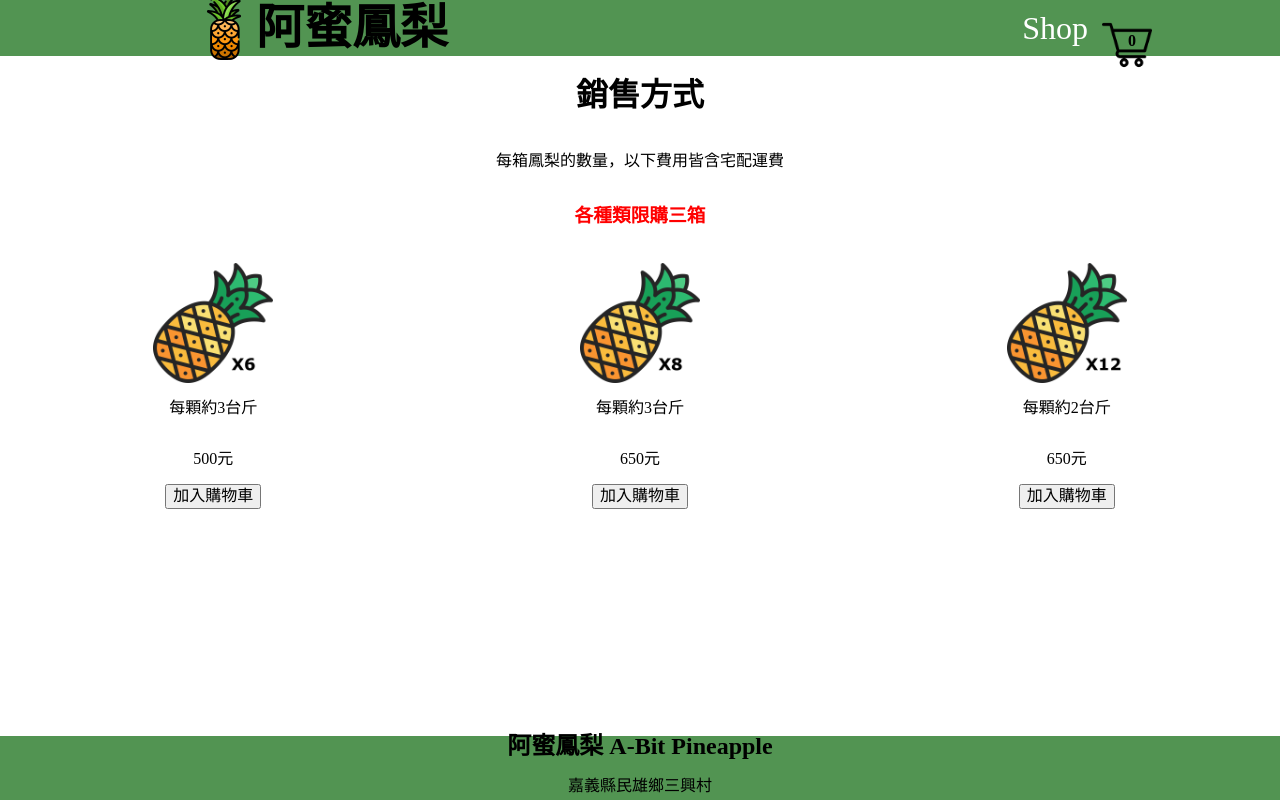
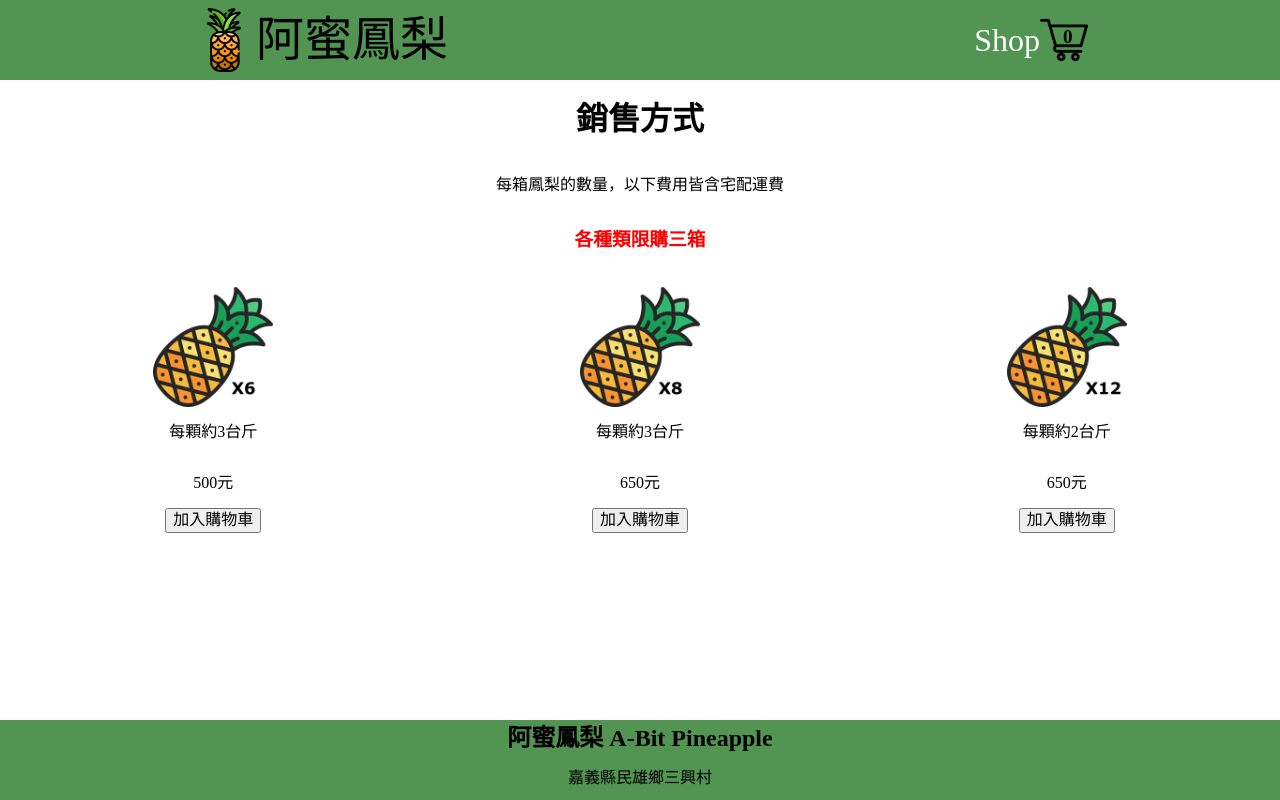
Before and after one commit to YoYuTW/shopping-cart, a React (Create React App) app: page /shopping-cart/shop in a window 1280 px wide. Built offline with nearby package versions, Linux system fonts and the light colour scheme.

Commit message:
change layout for tablet

```diff
--- a/src/App.css
+++ b/src/App.css
@@ -7,16 +7,16 @@ nav,footer {
   background-color: rgb(82,148,82);
 }
 
-@media (min-width: 1000px) {
+@media (min-width: 768px) {
   .spa-content {
-    min-height: 85vh;
+    min-height: 80vh;
   }
 
   nav {
-    height: 7vh;
+    height: 10vh;
   }
 
   footer {
-    height: 8vh;
+    height: 10vh;
   }
 }
--- a/src/App.js
+++ b/src/App.js
@@ -6,7 +6,6 @@ import Shop from "./component/Shop";
 import Footer from "./component/Footer";
 import './App.css';
 import ShoppingList from "./component/ShoppingList";
-import ShoppingCart from "./component/ShoppingCart";
 
 
 export const ShoppingBag = React.createContext();
@@ -44,7 +43,6 @@ function App() {
     <BrowserRouter>
       <ShoppingBag.Provider value={{ cartItems, itemsAmount, addToCart, adjustAmount }}>
         <Nav/>
-        <ShoppingCart />
         <Routes>
           <Route path="/shopping-cart/" element={<Home/>} />
           <Route path="/shopping-cart/shop" element={<Shop click={addToCart} />} />
--- a/src/component/ShoppingList.js
+++ b/src/component/ShoppingList.js
@@ -45,7 +45,7 @@ const ItemInList = (props) => {
 
   const handleChange = (e) => {
     e.preventDefault();
-    const newValue = e.target.value;
+    const newValue = e.target.value || 0;
     setCounts(newValue);
   };
 
@@ -67,11 +67,6 @@ const ItemInList = (props) => {
     height: '10vh',
   };
 
-  const inputStyle = {
-    fontSize: '2vh',
-    border: 0,
-  };
-
   return (
     <div className="itemInList">
       <img src={props.img} alt={props.alt} style={picStyle}/>
@@ -80,9 +75,14 @@ const ItemInList = (props) => {
         <span>價格：{props.price}</span>
         <div>
           <label>數量：</label>
-          <input style={inputStyle  } type='number' step='1' min='0' max='3' value={counts} onChange={handleChange}/>
+          <select value={counts} onChange={handleChange}>
+            <option>1</option>
+            <option>2</option>
+            <option>3</option>
+          </select>
         </div>
       </div>
+      <button onClick={handleChange} className="remove-item">移除商品</button>
     </div>
   )
 }
--- a/src/component/nav.js
+++ b/src/component/nav.js
@@ -2,15 +2,20 @@ import React from "react";
 import icon from "../asset/pineappleBrand.png";
 import { Link } from "react-router-dom";
 import '../style/Nav.css';
+import ShoppingCart from "./ShoppingCart";
 
 function Nav() {
   return (
     <nav>
       <Link to='/shopping-cart/'>
-        <img src={icon} alt="a-bit pineapple"/>
-        <h2>阿蜜鳳梨</h2>
+        <div className="icon">
+          <img src={icon} alt="a-bit pineapple"/>
+        </div>
       </Link>
-      <Link to='/shopping-cart/shop'>Shop</Link>
+      <div>
+        <Link to='/shopping-cart/shop'>Shop</Link>
+        <ShoppingCart />
+      </div>
     </nav>
   )
 };
--- a/src/style/Nav.css
+++ b/src/style/Nav.css
@@ -2,11 +2,10 @@ nav {
   display: flex;
   align-items: center;
   justify-content: space-between;
-  padding-left: 30px;
-  padding-right: 100px;
+  padding: 0 30px;
 }
 
-nav>a {
+nav a {
   text-decoration: none;
   font-size: 2rem;
   color: #fff;
@@ -22,8 +21,28 @@ nav>a:first-child {
   color: #000;
 }
 
-@media (min-width: 1000px) {
+.icon {
+  display: flex;
+  align-items: center;
+}
+
+nav>div {
+  display: flex;
+  align-items: center;
+}
+
+@media (min-width: 768px) {
   nav {
     padding: 0 15vw;
   }
+
+  .icon>img {
+    max-width: 128px;
+    max-height: 128px;
+  }
+
+  .icon::after {
+    content: "阿蜜鳳梨";
+    font-size: 3rem;
+  }
 }
--- a/src/style/ShoppingCart.css
+++ b/src/style/ShoppingCart.css
@@ -1,26 +1,25 @@
 .shopping-cart {
   background-image: url('../asset/shopping-cart.png');
-  height: 50px;
-  width: 50px;
+  width: max(3vw, 48px);
+  height: max(3vw, 48px);
   background-size: cover;
-  position: absolute;
-  top: 7.5vw;
-  right: 15px;
+  background-repeat: no-repeat;
+  display: flex;
+  justify-content: center;
+  align-items: center;
 }
 
 .shopping-cart>p {
-  position: absolute;
-  top: 12px;
-  right: 16px;
+  color: #000;
   margin: 0;
+  font-size: 1rem;
   font-weight: bolder;
-  font-size: 16px;
-  color: #000;
+  transform-origin: center;
+  transform: translate(40%, -15%);
 }
 
-@media (min-width: 1000px) {
-  .shopping-cart {
-    top: 20px;
-    right: 10vw;
+@media (min-width: 768px) {
+  .shopping-cart>p {
+    font-size: clamp(1rem, 1.5vw, 1.8rem);
   }
 }
```
